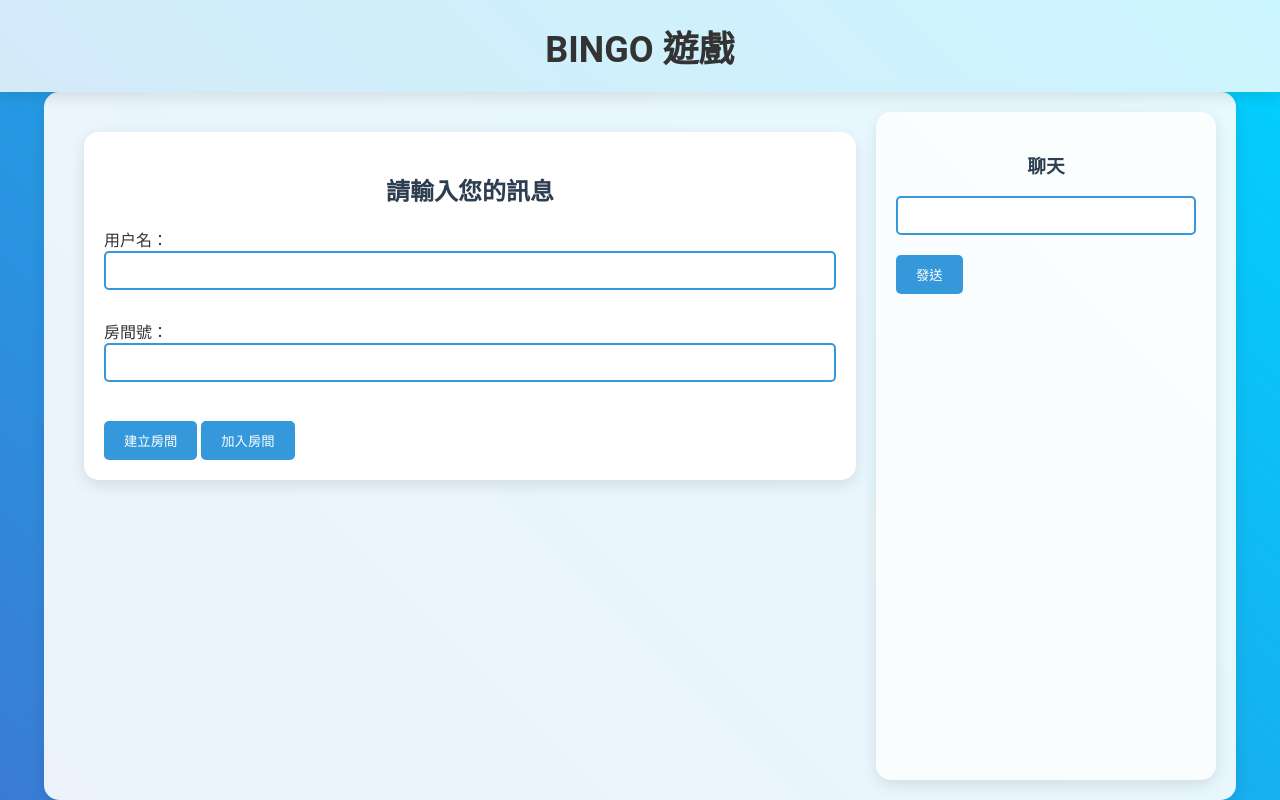
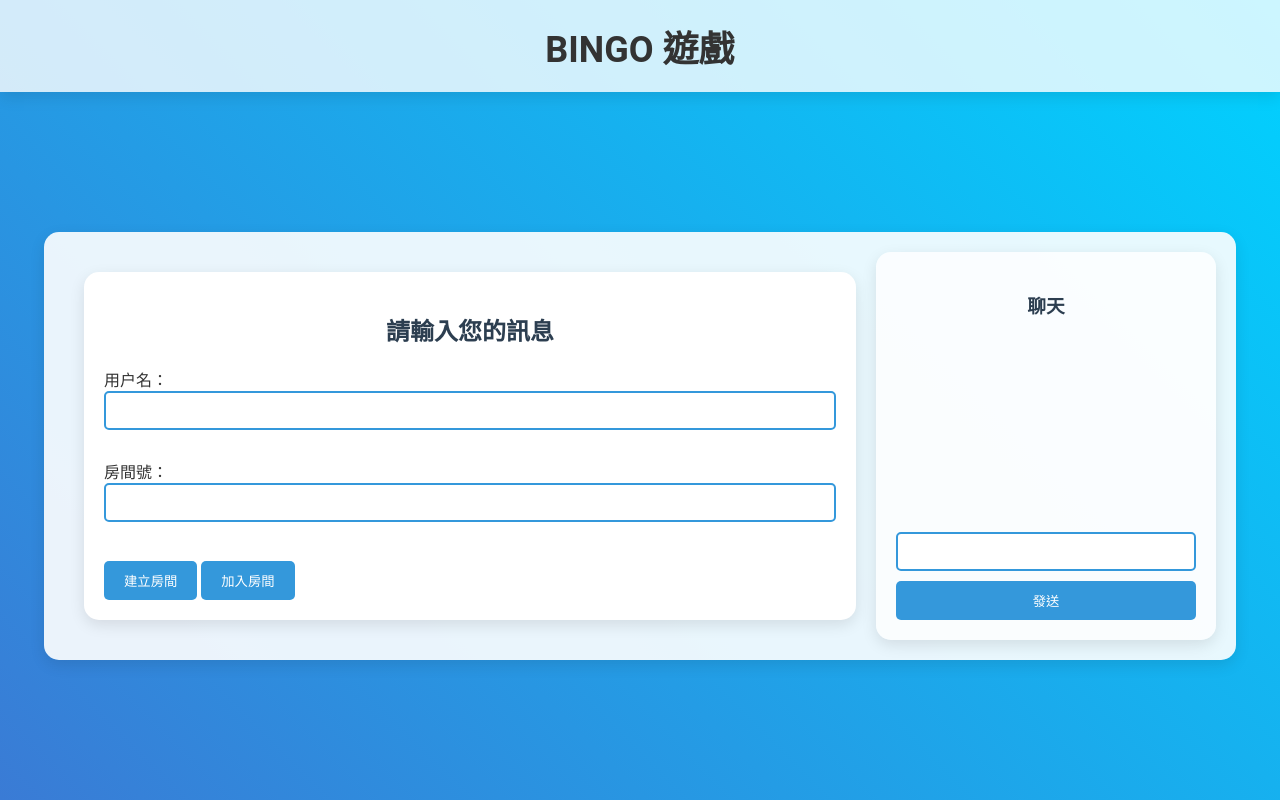
Before and after one commit to seanseanwu5/internet, a Flask app: page / in a window 1280 px wide. Run offline with Flask 3, Linux system fonts and the light colour scheme; some libraries are stand-ins or nearby versions.

Commit message:
Initial commit

```diff
--- a/templates/index.html
+++ b/templates/index.html
@@ -35,25 +35,37 @@
             width: 90%;
             max-width: 1200px;
             display: flex;
+            flex-direction: row; /* 確保是水平排列 */
             background: rgba(255, 255, 255, 0.9);
             border-radius: 15px;
             box-shadow: 0 5px 15px rgba(0,0,0,0.1);
             padding: 20px;
             margin: auto;
-            flex: 1;
         }
 
         #content {
-            flex: 1;
+            flex: 1; /* 讓內容區塊自動填充可用空間 */
             padding: 20px;
         }
 
         #chat-container {
-            width: 300px;
+            flex: 0 0 300px; /* 固定聊天框寬度 */
             background-color: rgba(255, 255, 255, 0.8);
             padding: 20px;
             border-radius: 15px;
             box-shadow: 0 5px 15px rgba(0,0,0,0.1);
+            display: flex;
+            flex-direction: column;
+        }
+
+        #chat-messages {
+            flex: 1; /* 讓聊天消息區域填充剩餘的垂直空間 */
+            overflow-y: auto; /* 如果內容過多，允許滾動 */
+            margin-bottom: 10px; /* 為輸入框留點空間 */
+        }
+
+        #chat-input, #send-message {
+            margin-top: auto; /* 將輸入框和按鈕推到底部 */
         }
 
         h2, h3 {
```
